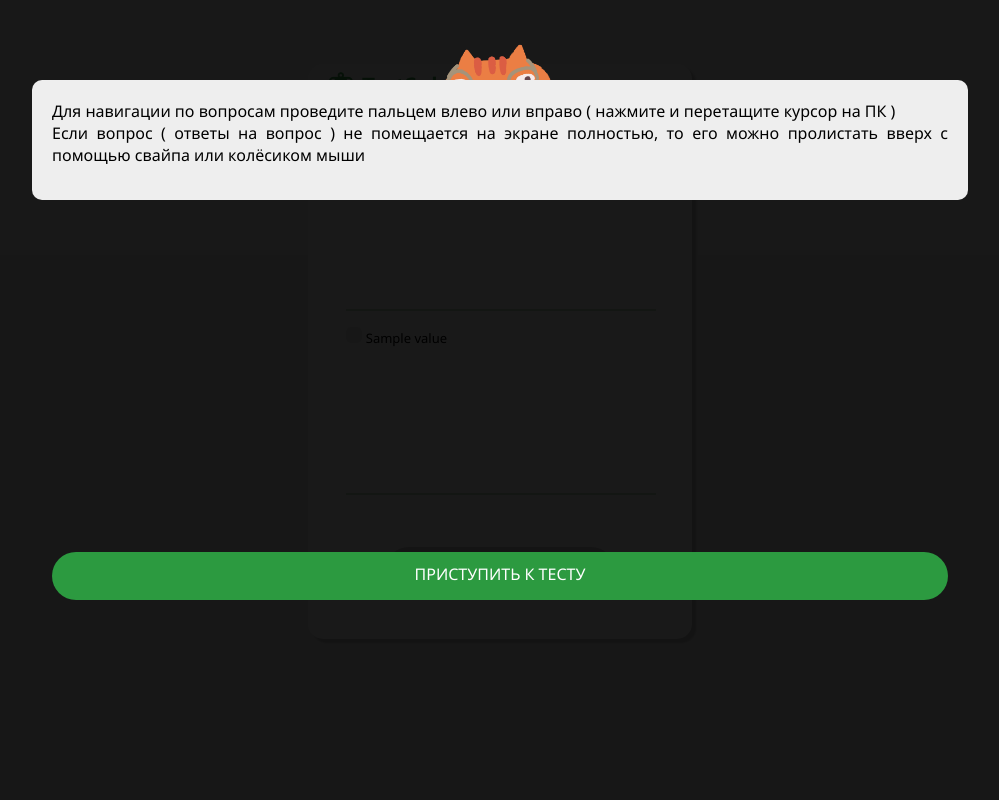
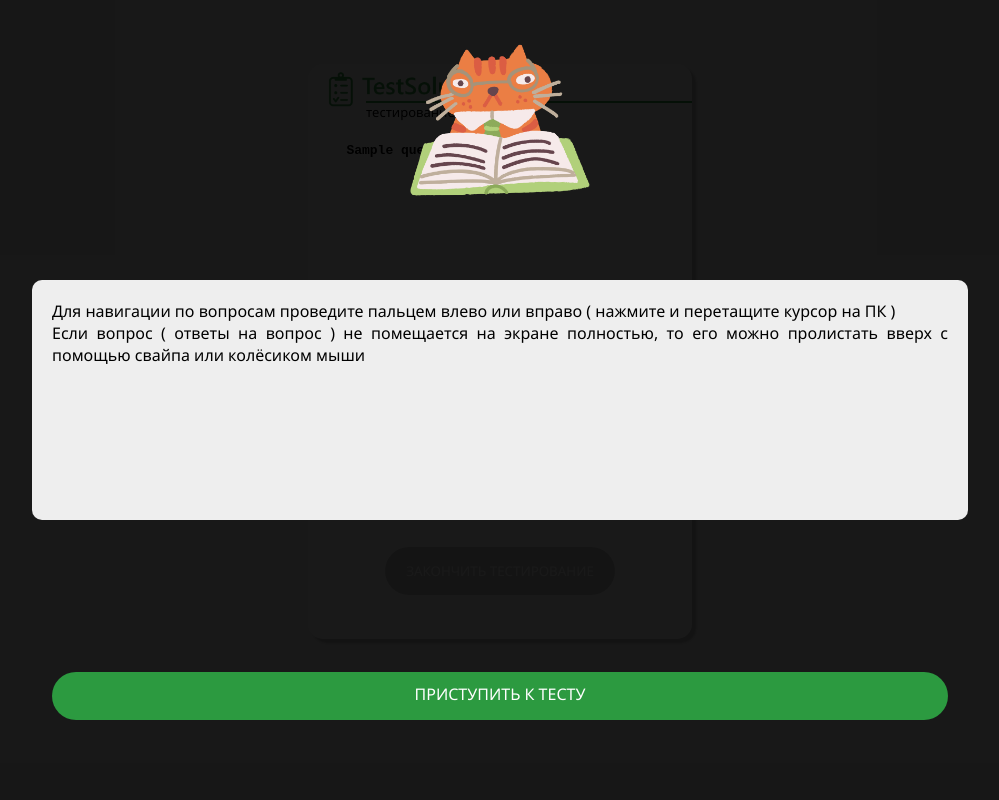
Before and after one commit to vyacheslavchernov/test_testonline, a Flask app: template app/templates/index.html in a window 1280 px wide. Shown: the whole page, without its empty margins (140-1139 px from the left). Run offline with Flask 2, Linux system fonts and the light colour scheme; tables that the repository leaves empty hold one stand-in row (values such as "Sample post"); the template is opened without the code that fills it: values that come from a table or form of the project are taken from there, most other values are stand-ins (such as "Sample title", 1, 10 or a date in 2020).

Commit message:
Update style.css

```diff
--- a/app/static/style.css
+++ b/app/static/style.css
@@ -318,10 +318,10 @@
 
     .faq .advice {
         position: fixed;
-        top: 10vh;
+        top: 35vh;
 
         width: 70%;
-        height: 10vh;
+        height: 25vh;
         margin-left: 50%;
         transform: translateX(-50%);
 
@@ -338,7 +338,7 @@
 
     .faq .input-button {
         position: fixed;
-        bottom: 25vh;
+        bottom: 10vh;
 
         margin-left: 50%;
         transform: translateX(-50%);
```
